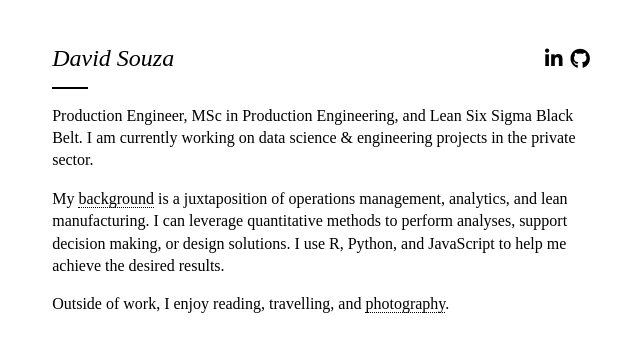
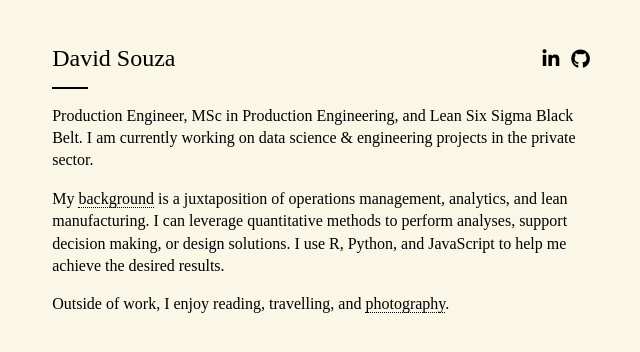
Before and after one commit to souzapd/souzapd.github.io, a Jekyll site: the page built from index.md, in a window 1280 px wide. Shown: the top 352 px of the page, without its empty margins (319-959 px from the left). Built offline with Jekyll 4.4.1, drawn with Linux system fonts in a browser that asks for light colours; nearby versions of some CDN libraries; some web fonts are replaced.

Commit message:
Update stylesheet.css

```diff
--- a/css/stylesheet.css
+++ b/css/stylesheet.css
@@ -22,11 +22,10 @@
     line-height: 1.4;
     font-size: 100%;
     color: black;
-    background-color: white;
+    background-color: #FAF7E6;
 }
 
 body {
-    font-family: source-serif-pro, serif;
     overflow-y: scroll;
     max-width: 38rem;
     padding: 42px 2.2rem 1.5rem 2.2rem;
@@ -179,12 +178,9 @@
 
 /* Site header */
 .title {
-    font-family: source-serif-pro, serif;
     font-size: x-large;
     font-weight: 400;
-    font-style: italic;
     display: inline-block;
-    /*float: left;*/
 }
 
 .title a {
@@ -201,8 +197,8 @@
     background: transparent;
     color: black;
     border: none;
-    padding: 0px 0 0 8px;
-    font-size: 1.25rem;
+    padding: 0px 0 0 12px;
+    font-size: 1.2rem;
 }
 
 .socials a:hover, .socials a:focus, .title a:hover, .title a:focus {
```
